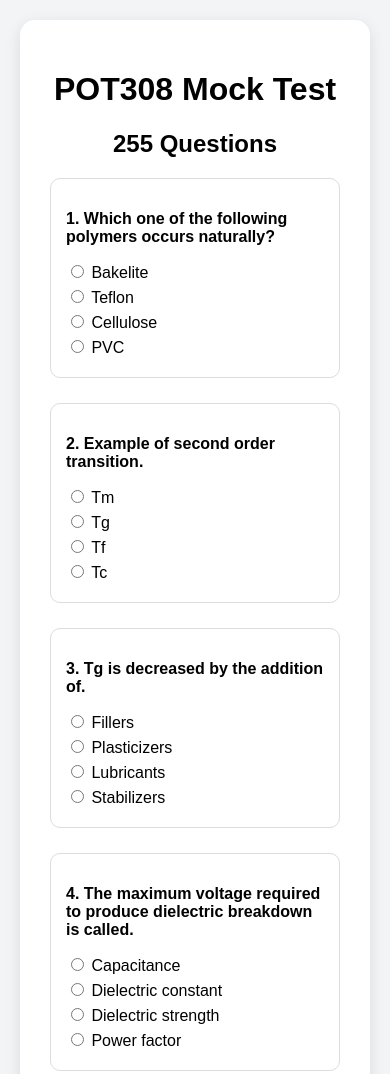
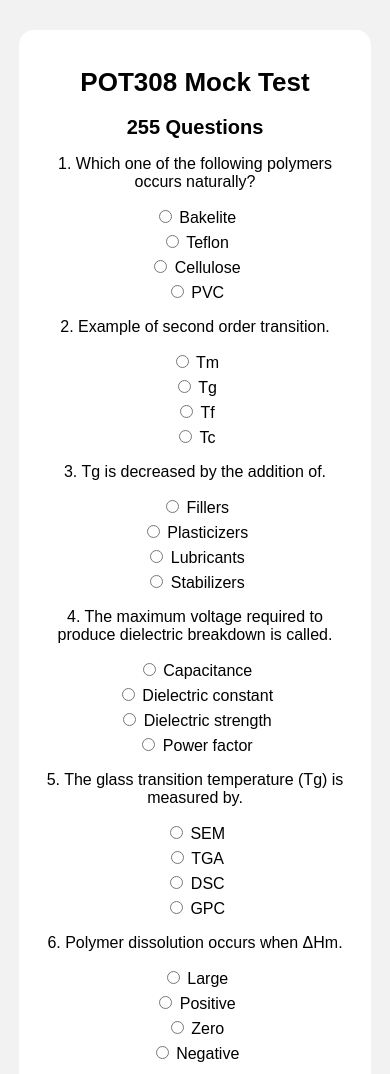
Before and after one commit to adithyankbsdpy-spec/pot308-mock-test, a plain HTML site: page quiz.html in a window 390 px wide. Shown: the top 1074 px of the page. Drawn offline with Linux system fonts and the light colour scheme.

Commit message:
Add files via upload

```diff
--- a/quiz.html
+++ b/quiz.html
@@ -1,6 +1,7 @@
 <!DOCTYPE html>
 <html lang="en">
 <head>
+<meta name="viewport" content="width=device-width, initial-scale=1.0">
 <script src="https://www.gstatic.com/firebasejs/10.12.2/firebase-app-compat.js"></script>
 <script src="https://www.gstatic.com/firebasejs/10.12.2/firebase-database-compat.js"></script>
   <meta charset="UTF-8">
@@ -9,63 +10,53 @@
   <style>
    body {
     font-family: Arial, sans-serif;
-      background: #f3f4f6;
+    text-align: center;
+    background: #f2f2f2;
     margin: 0;
+    padding: 10px;
+}
+
+.container {
+    width: 95%;
+    max-width: 900px;
+    margin: auto;
+    margin-top: 20px;
+    background: white;
     padding: 20px;
+    border-radius: 15px;
+    box-sizing: border-box;
 }
-    .container {
-      max-width: 1000px;
-      margin: auto;
-      background: white;
-      padding: 30px;
-      border-radius: 15px;
-      box-shadow: 0 4px 15px rgba(0,0,0,0.1);
+
+input[type="text"] {
+    padding: 12px;
+    width: 90%;
+    max-width: 400px;
+    font-size: 18px;
 }
-    h1, h2 {
-      text-align: center;
-    }
-    .question {
-      margin-bottom: 25px;
-      padding: 15px;
-      border: 1px solid #ddd;
-      border-radius: 10px;
-    }
-    .question p {
-      font-weight: bold;
-    }
-    label {
-      display: block;
-      margin: 8px 0;
-      cursor: pointer;
-    }
+
 button {
-      display: block;
-      width: 100%;
+    width: 90%;
+    max-width: 400px;
     padding: 15px;
     font-size: 18px;
-      font-weight: bold;
     background: black;
     color: white;
     border: none;
     border-radius: 10px;
-      cursor: pointer;
-      margin-top: 20px;
 }
-    button:hover {
-      background: #333;
+
+h1 {
+    font-size: 32px;
 }
-    .result {
-      text-align: center;
-      font-size: 22px;
-      margin-top: 20px;
+
+h2 {
+    font-size: 24px;
 }
-    .correct {
-      color: green;
-      font-weight: bold;
-    }
-    .wrong {
-      color: red;
-      font-weight: bold;
+
+@media (max-width: 600px) {
+    h1 { font-size: 26px; }
+    h2 { font-size: 20px; }
+    button { font-size: 16px; }
 }
   </style>
 </head>
```
Also changed, not shown: index.html (+31 -11 lines). Lines whose indentation alone changed are shown as unchanged.
